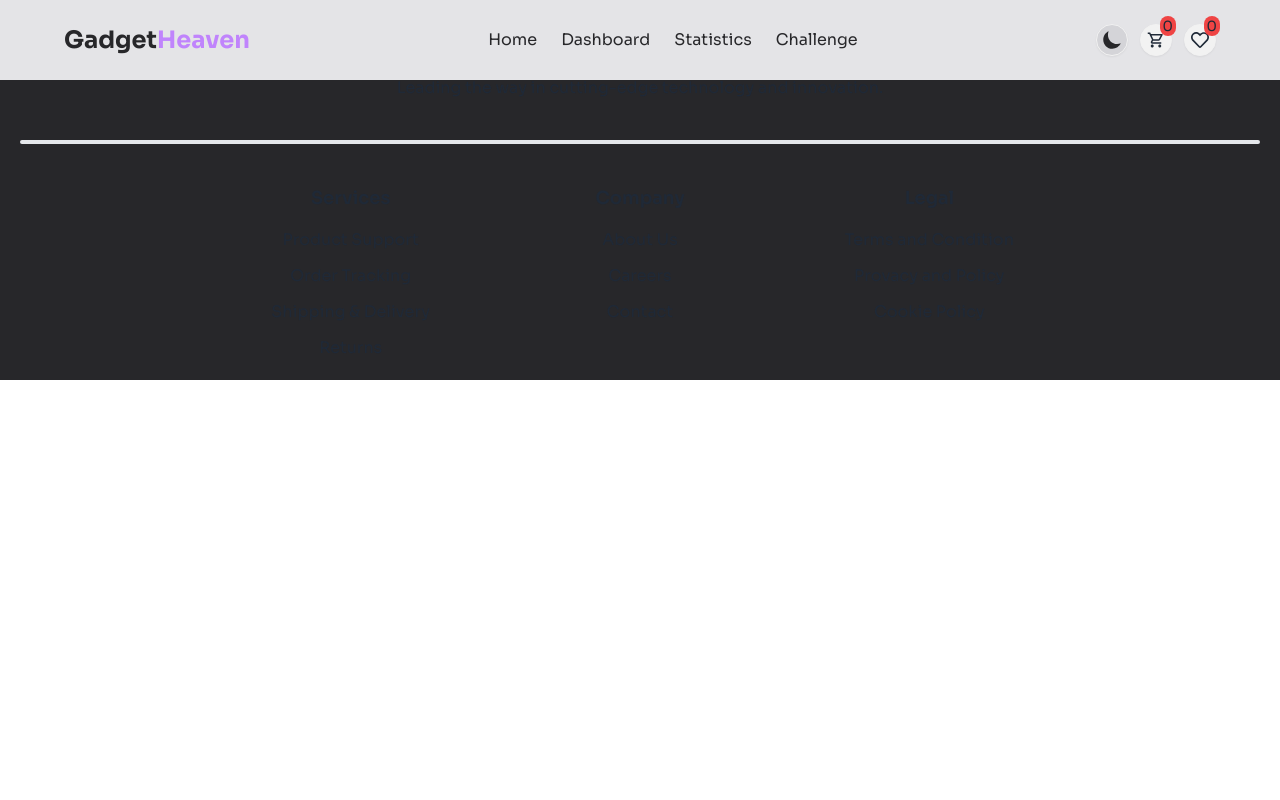
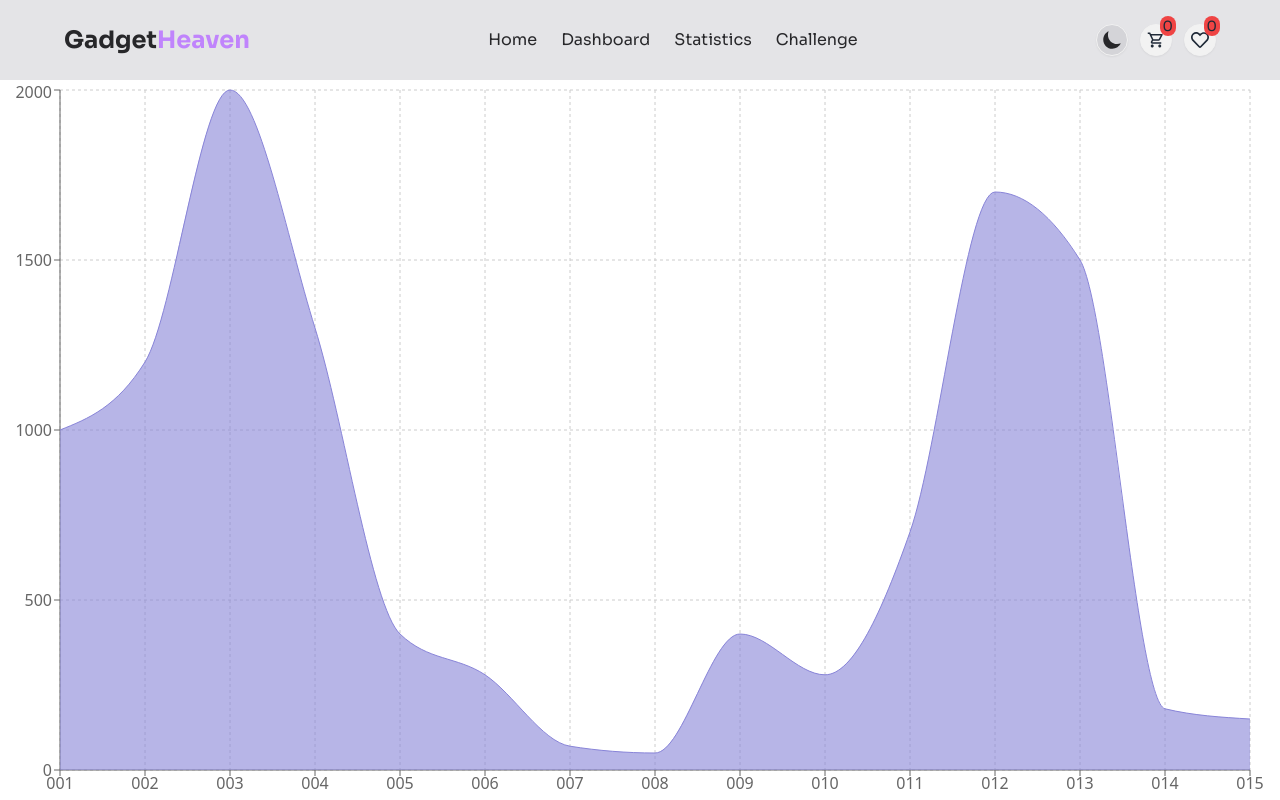
Before and after one commit to programming-hero-web-course-4/b10a8-gadget-heaven-Ryusen9, a React (Vite) app: page /Statistics in a window 1280 px wide. Shown: the top 800 px of the page. Built offline with nearby package versions, Linux system fonts and the light colour scheme.

Commit message:
Finalising the project

```diff
--- /dev/null
+++ b/src/Challenge/Challenge.jsx
@@ -0,0 +1,50 @@
+import axios from "axios";
+import { useEffect, useState } from "react";
+
+const Challenge = () => {
+    const [products, setProducts] = useState([]);
+    const [filter, setFilter] = useState("highRating");
+
+    useEffect(() => {
+      const fetchApi = async () => {
+        const res = await axios.get("/Api.json");
+        setProducts(res.data);
+      };
+      fetchApi();
+    }, []);
+
+    const filteredProducts = () => {
+      switch (filter) {
+        case "highRating":
+          return products.filter((product) => product.rating >= 4.5);
+        case "expensive":
+          return products.sort((a, b) => b.price - a.price).slice(0, 5);
+        default:
+          return products;
+      }
+    };
+  return (
+    <>
+    <div className="p-10">
+      <h2 className="text-2xl font-bold mb-4">Product Explorer</h2>
+      <div className="flex gap-4 mb-6">
+        <button onClick={() => setFilter("highRating")} className="btn">High Rating</button>
+        <button onClick={() => setFilter("expensive")} className="btn">Most Expensive</button>
+      </div>
+      <div className="grid grid-cols-1 md:grid-cols-2 lg:grid-cols-3 gap-6">
+        {filteredProducts().map((product) => (
+          <div key={product.product_id} className="border p-4 rounded-lg">
+            <img src={product.product_image} alt={product.product_title} className="w-full h-48 object-cover rounded-lg mb-4" />
+            <h3 className="text-xl font-semibold">{product.product_title}</h3>
+            <p>Price: ${product.price}</p>
+            <p>Rating: {product.rating}</p>
+            <p>Category: {product.category}</p>
+          </div>
+        ))}
+      </div>
+    </div>
+    </>
+  )
+}
+
+export default Challenge
--- a/src/Components/Header/Header.jsx
+++ b/src/Components/Header/Header.jsx
@@ -18,6 +18,8 @@ const Header = ({ handleTheme, theme, handleMenu, menu, carts, wishlists }) => {
         case "/Dashboard/Wishlist":
           return "bg-zinc-200";
       case "/Statistics":
+        return "bg-zinc-200";
+        case "/Challenge":
         return "bg-zinc-200";
       default:
         if (location.pathname.startsWith("/Details/")) {
--- a/src/Statistics/Statistics.jsx
+++ b/src/Statistics/Statistics.jsx
@@ -1,6 +1,41 @@
+import axios from 'axios';
+import { useEffect, useState } from 'react';
+import { AreaChart, Area, XAxis, YAxis, CartesianGrid, Tooltip, ResponsiveContainer } from 'recharts';
 function Statistics() {
+  const [products, setProducts] = useState([]);
+  useEffect(() => {
+    const fetchApi = async () => {
+      const res = await axios.get("/Api.json");
+      setProducts(res.data);
+    };
+    fetchApi();
+  }, []);
   return (
-    <div>Statistics</div>
+    <>
+    <div className="h-screen pt-20">
+      <div className="h-full">
+      <ResponsiveContainer width="100%" height="100%">
+        <AreaChart
+          width={500}
+          height={400}
+          data={products}
+          margin={{
+            top: 10,
+            right: 30,
+            left: 0,
+            bottom: 0,
+          }}
+        >
+          <CartesianGrid strokeDasharray="3 3" />
+          <XAxis dataKey="product_id" />
+          <YAxis />
+          <Tooltip />
+          <Area type="monotone" dataKey="price" stroke="#8884d8" fill="#8884d8" />
+        </AreaChart>
+      </ResponsiveContainer>
+      </div>
+    </div>
+    </>
   )
 }
 
```
Also changed, not shown: src/App.jsx (+6 -1 lines).
